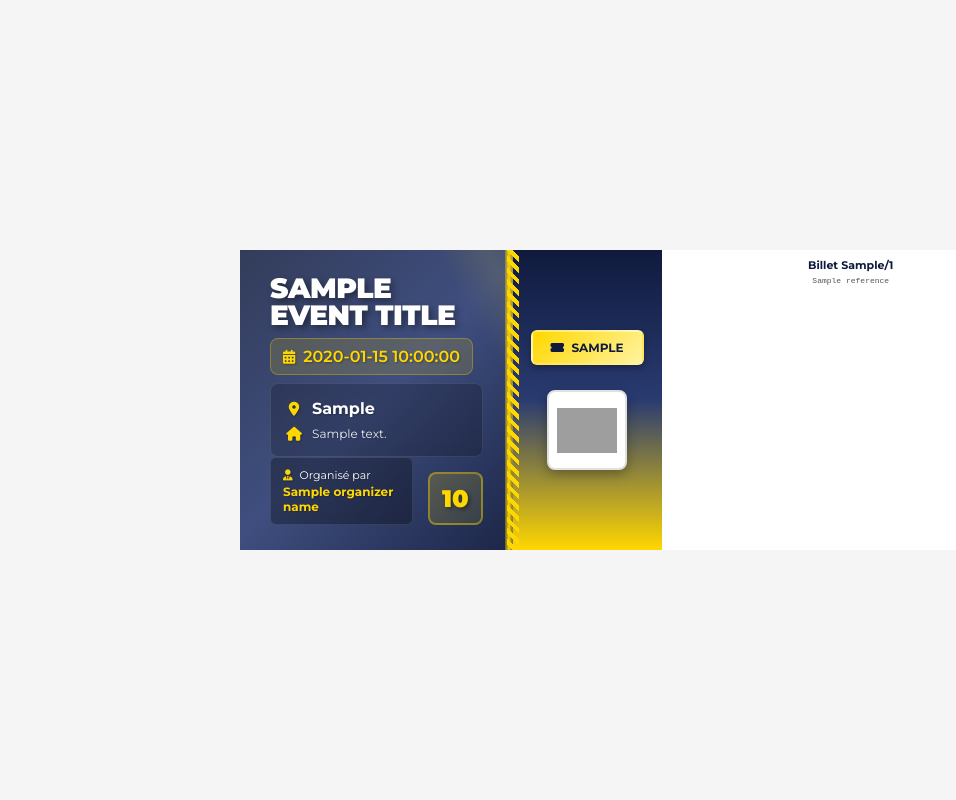
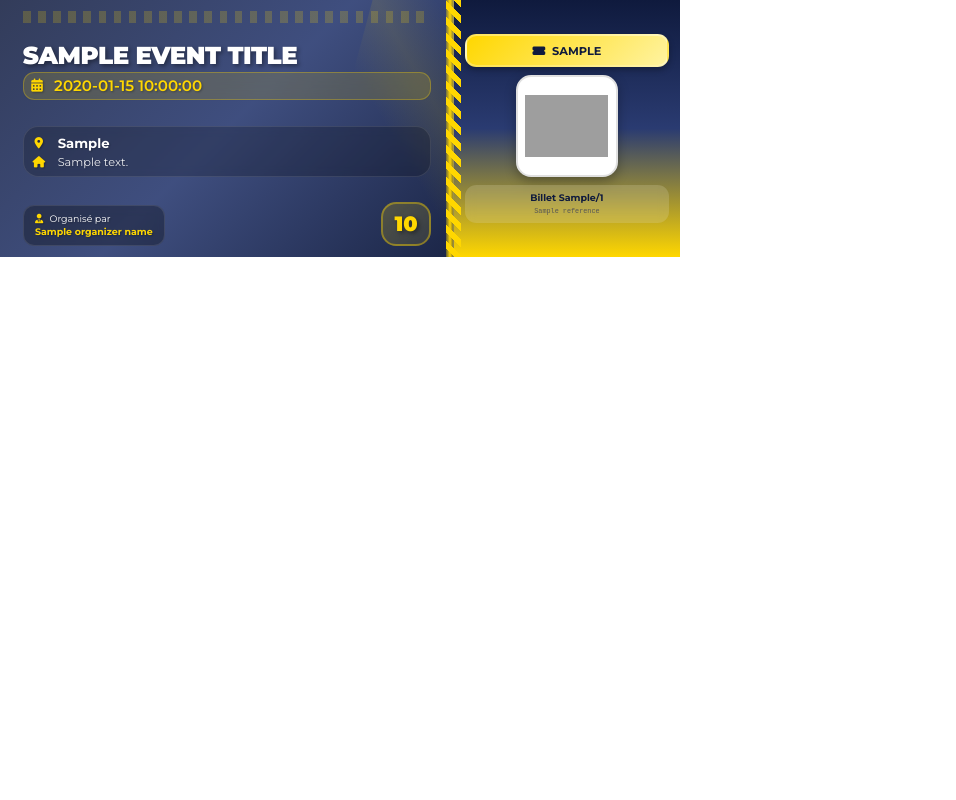
Before and after one commit to FranckNz05/pdf_service, a Flask app: template templates/ticket_template.html in a window 1280 px wide. Shown: the whole page, without its empty margins (0-956 px from the left). Run offline with Flask 2, Linux system fonts and the light colour scheme; the template is opened without the code that fills it: most values are stand-ins (such as "Sample title", 1, 10 or a date in 2020); grey boxes are pictures that could not be loaded.

Commit message:
Correction des derniers élémentsss4

```diff
--- a/templates/ticket_template.html
+++ b/templates/ticket_template.html
@@ -7,32 +7,36 @@
   <style>
     @import url('https://fonts.googleapis.com/css2?family=Montserrat:wght@300;400;600;700;900&display=swap');
 
-    * {
+    @page {
+      size: 180mm 70mm;
+      margin: 0;
+      padding: 0;
+    }
+
+    body {
+      width: 180mm;
+      height: 70mm;
+      margin: 0;
+      padding: 0;
+      font-family: 'Montserrat', sans-serif;
+      overflow: hidden;
+      background: white;
+      position: relative;
+    }
+
+    .ticket-container {
+      width: 100%;
+      height: 100%;
+      position: absolute;
+      top: 0;
+      left: 0;
+      display: flex;
       box-sizing: border-box;
     }
 
-    body {
-      margin: 0;
-      padding: 20px;
-      font-family: 'Montserrat', sans-serif;
-      background: #f5f5f5;
-      min-height: 100vh;
-      display: flex;
-      align-items: center;
-      justify-content: center;
-    }
-
-    .ticket-container {
-      width: 800px;
-      height: 300px;
-      display: flex;
-      overflow: hidden;
-      background: white;
-    }
-
     .ticket-left {
-      width: 65%;
-      height: 100%;
+      width: 120mm;
+      height: 68mm; /* Hauteur réduite */
       background-image:
         linear-gradient(135deg, rgba(15, 26, 61, 0.85) 0%, rgba(42, 59, 113, 0.9) 50%, rgba(15, 26, 61, 0.95) 100%),
         url('{% if event_image %}data:{{ image_mime_type }};base64,{{ event_image }}{% else %}https://images.unsplash.com/photo-1531058020387-3be344556be6{% endif %}');
@@ -40,10 +44,11 @@
       background-position: center;
       background-repeat: no-repeat;
       color: white;
-      padding: 25px 30px;
+      padding: 3mm 6mm; /* Padding réduit */
       display: flex;
       flex-direction: column;
       justify-content: space-between;
+      box-sizing: border-box;
       position: relative;
       overflow: hidden;
     }
@@ -54,7 +59,7 @@
       top: 0;
       right: 0;
       bottom: 0;
-      width: 8px;
+      width: 2mm;
       background: linear-gradient(to right,
         rgba(255,215,0,0.3) 0%,
         rgba(255,215,0,1) 50%,
@@ -65,9 +70,9 @@
       content: "";
       position: absolute;
       top: -50%;
-      right: -100px;
-      width: 200px;
-      height: 400px;
+      right: -30mm;
+      width: 60mm;
+      height: 140mm;
       background: linear-gradient(45deg,
         transparent 40%,
         rgba(255,215,0,0.1) 50%,
@@ -81,53 +86,51 @@
       bottom: 0;
       left: 0;
       right: 0;
-      height: 10px;
+      height: 3mm;
       background: repeating-linear-gradient(
         90deg,
         rgba(255,215,0,0.2) 0px,
-        rgba(255,215,0,0.2) 8px,
-        transparent 8px,
-        transparent 16px
+        rgba(255,215,0,0.2) 2mm,
+        transparent 2mm,
+        transparent 4mm
       );
     }
 
     .event-header {
       position: relative;
       z-index: 3;
-      margin-bottom: 8px;
+      margin-bottom: 0.5mm;
     }
 
     .event-title {
-      font-size: 28px;
+      font-size: 6.5mm; /* Réduit */
       font-weight: 900;
-      margin: 0 0 10px 0;
-      line-height: 0.95;
+      margin: 0 0 1mm 0; /* Réduit */
+      line-height: 1;
       letter-spacing: -0.5px;
       text-transform: uppercase;
-      text-shadow: 3px 3px 6px rgba(0,0,0,0.4);
-      color: #ffffff;
+      text-shadow: 2px 2px 4px rgba(0,0,0,0.4);
     }
 
     .event-date-container {
       display: flex;
       align-items: center;
-      gap: 8px;
+      gap: 2mm;
       background: rgba(255,215,0,0.15);
-      padding: 8px 12px;
-      border-radius: 8px;
+      padding: 1mm 2mm; /* Réduit */
+      border-radius: 3mm;
       backdrop-filter: blur(10px);
       border: 1px solid rgba(255,215,0,0.3);
-      width: fit-content;
     }
 
     .date-icon {
       color: #FFD700;
-      font-size: 14px;
+      font-size: 3.5mm;
       text-shadow: 1px 1px 2px rgba(0,0,0,0.3);
     }
 
     .event-date {
-      font-size: 16px;
+      font-size: 4mm;
       margin: 0;
       font-weight: 600;
       color: #FFD700;
@@ -138,8 +141,9 @@
       position: relative;
       z-index: 3;
       background: rgba(0,0,0,0.2);
-      padding: 15px;
-      border-radius: 8px;
+      padding: 2mm; /* Réduit */
+      margin: 1mm 0; /* Réduit */
+      border-radius: 4mm;
       backdrop-filter: blur(5px);
       border: 1px solid rgba(255,255,255,0.1);
     }
@@ -147,8 +151,8 @@
     .info-row {
       display: flex;
       align-items: center;
-      gap: 10px;
-      margin-bottom: 8px;
+      gap: 2mm;
+      margin-bottom: 1mm;
     }
 
     .info-row:last-child {
@@ -157,21 +161,21 @@
 
     .info-icon {
       color: #FFD700;
-      font-size: 14px;
-      width: 16px;
+      font-size: 3mm;
+      width: 4mm;
       text-align: center;
       text-shadow: 1px 1px 2px rgba(0,0,0,0.3);
     }
 
     .event-location {
-      font-size: 16px;
+      font-size: 3.5mm;
       margin: 0;
       font-weight: 700;
       text-shadow: 1px 1px 2px rgba(0,0,0,0.3);
     }
 
     .event-address {
-      font-size: 12px;
+      font-size: 3mm;
       margin: 0;
       font-weight: 400;
       opacity: 0.9;
@@ -184,20 +188,18 @@
       display: flex;
       justify-content: space-between;
       align-items: flex-end;
-      gap: 15px;
     }
 
     .organizer-container {
       background: rgba(0,0,0,0.3);
-      padding: 10px 12px;
-      border-radius: 6px;
+      padding: 2mm 3mm;
+      border-radius: 3mm;
       backdrop-filter: blur(5px);
       border: 1px solid rgba(255,255,255,0.1);
-      flex: 1;
     }
 
     .organizer {
-      font-size: 11px;
+      font-size: 2.5mm;
       margin: 0;
       font-weight: 400;
       text-shadow: 1px 1px 2px rgba(0,0,0,0.3);
@@ -206,77 +208,80 @@
     .organizer strong {
       font-weight: 700;
       display: block;
-      margin-top: 2px;
+      margin-top: 0.5mm;
       color: #FFD700;
-      font-size: 12px;
     }
 
     .price-container {
       text-align: right;
       background: linear-gradient(135deg, rgba(255,215,0,0.2), rgba(255,215,0,0.1));
-      padding: 10px 12px;
-      border-radius: 8px;
+      padding: 2mm 3mm;
+      border-radius: 4mm;
       backdrop-filter: blur(10px);
       border: 2px solid rgba(255,215,0,0.4);
     }
 
     .ticket-price {
       color: #FFD700;
-      font-size: 24px;
+      font-size: 5.5mm;
       font-weight: 900;
       text-shadow: 2px 2px 4px rgba(0,0,0,0.4);
       margin: 0;
     }
 
     .ticket-right {
-      width: 35%;
-      height: 100%;
+      width: 60mm;
+      height: 68mm;
       background: linear-gradient(to bottom, #0F1A3D 0%, #2A3B71 50%, #FFD700 100%);
       display: flex;
       flex-direction: column;
       align-items: center;
-      justify-content: space-evenly;
-      padding: 55px 18px;
+      justify-content: center; /* Centrage */
+      gap: 1mm; /* Espacement réduit */
+      padding: 3mm;
+      box-sizing: border-box;
       position: relative;
     }
 
     .ticket-right::before {
       content: "";
       position: absolute;
-      left: -6px;
+      left: -2mm;
       top: 0;
       bottom: 0;
-      width: 12px;
+      width: 4mm;
       background: repeating-linear-gradient(
         45deg,
         transparent,
-        transparent 4px,
-        #FFD700 4px,
-        #FFD700 8px
+        transparent 1.5mm,
+        #FFD700 1.5mm,
+        #FFD700 3mm
       );
     }
 
     .ticket-type {
-      font-size: 12px;
+      font-size: 3mm;
       font-weight: 700;
       color: #0F1A3D;
       margin: 0;
       text-transform: uppercase;
       text-align: center;
-      padding: 8px 12px;
+      padding: 2mm 3mm;
       background: linear-gradient(135deg, #FFD700, #FFF3A0);
-      border-radius: 6px;
+      border-radius: 3mm;
       width: 100%;
+      box-sizing: border-box;
       box-shadow: 0 3px 6px rgba(0,0,0,0.3);
       border: 2px solid rgba(255,255,255,0.3);
     }
 
     .qr-container {
-      width: 80px;
-      height: 80px;
+      width: 22mm;
+      height: 22mm;
       background: white;
-      padding: 8px;
-      border-radius: 8px;
+      padding: 2mm;
+      margin: 1mm 0; /* Réduit */
+      border-radius: 4mm;
       display: flex;
       align-items: center;
       justify-content: center;
@@ -298,39 +303,37 @@
       display: flex;
       align-items: center;
       justify-content: center;
-      font-size: 10px;
+      font-size: 2mm;
       color: #666;
       text-align: center;
-      border-radius: 4px;
+      border-radius: 2mm;
       border: 1px dashed #ccc;
-      flex-direction: column;
-      gap: 4px;
     }
 
     .ticket-info {
       text-align: center;
       background: rgba(255,255,255,0.15);
-      padding: 8px;
-      border-radius: 6px;
+      padding: 2mm;
+      border-radius: 3mm;
       width: 100%;
+      box-sizing: border-box;
       backdrop-filter: blur(5px);
     }
 
     .ticket-number {
       color: #0F1A3D;
-      font-size: 11px;
+      font-size: 2.5mm;
       font-weight: 700;
-      margin: 0 0 4px 0;
+      margin: 0 0 1mm 0;
     }
 
     .ticket-reference {
-      font-size: 8px;
+      font-size: 1.8mm;
       color: #555;
       font-weight: 400;
       word-break: break-all;
       margin: 0;
       font-family: 'Courier New', monospace;
-      line-height: 1.2;
     }
 
     .ticket-left * {
@@ -399,18 +358,18 @@
       <div class="event-header">
         <h1 class="event-title">{{ event_title }}</h1>
         <div class="event-date-container">
-          <i class="fas fa-calendar-alt date-icon"></i>
+          <i class="fas fa-calendar-alt date-icon" style="margin-right: 1mm;"></i>
           <div class="event-date">{{ event_date_time }}</div>
         </div>
       </div>
 
       <div class="event-info">
         <div class="info-row">
-          <i class="fas fa-map-marker-alt info-icon"></i>
+          <i class="fas fa-map-marker-alt info-icon" style="margin-right: 1mm;"></i>
           <div class="event-location">{{ event_location }}</div>
         </div>
         <div class="info-row">
-          <i class="fas fa-home info-icon"></i>
+          <i class="fas fa-home info-icon" style="margin-right: 1mm;"></i>
           <div class="event-address">{{ event_address }}</div>
         </div>
       </div>
@@ -418,7 +377,7 @@
       <div class="event-footer">
         <div class="organizer-container">
           <div class="organizer">
-            <i class="fas fa-user-tie" style="color: #FFD700; margin-right: 4px;"></i>
+            <i class="fas fa-user-tie" style="color: #FFD700; margin-right: 1mm;"></i>
             Organisé par
             <strong>{{ organizer_name }}</strong>
           </div>
@@ -432,7 +391,7 @@
     <!-- Partie droite -->
     <div class="ticket-right">
       <div class="ticket-type">
-        <i class="fas fa-ticket-alt" style="margin-right: 4px;"></i>
+        <i class="fas fa-ticket-alt" style="margin-right: 1mm;"></i>
         {{ ticket_type }}
       </div>
 
```
Also changed, not shown: other parts of templates/ticket_template.html (+3 -48 lines).
